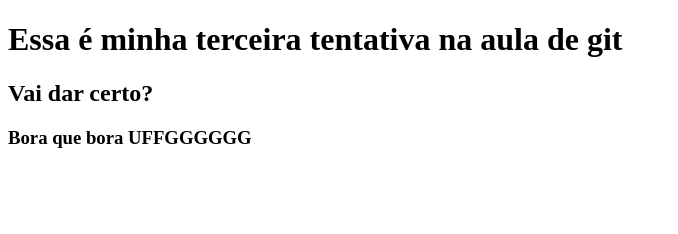
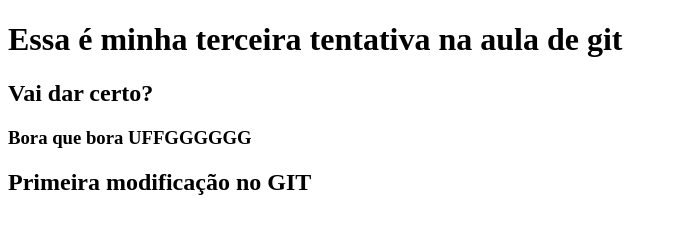
Before and after one commit to BlunoMiranda/Video-Miguel, a plain HTML site: page index.html in a window 1280 px wide. Shown: the whole page, without its empty margins (0-678 px from the left). Drawn offline with Linux system fonts and the light colour scheme.

Commit message:
Primeira modificação no GIT

```diff
--- a/index.html
+++ b/index.html
@@ -10,5 +10,6 @@
  <h1>Essa é minha terceira tentativa na aula de git</h1>
  <h2>Vai dar certo?</h2>
  <h3>Bora que bora UFFGGGGGG</h3>
+    <h2>Primeira modificação no GIT  <h2>
 </body>
 </html>
```
